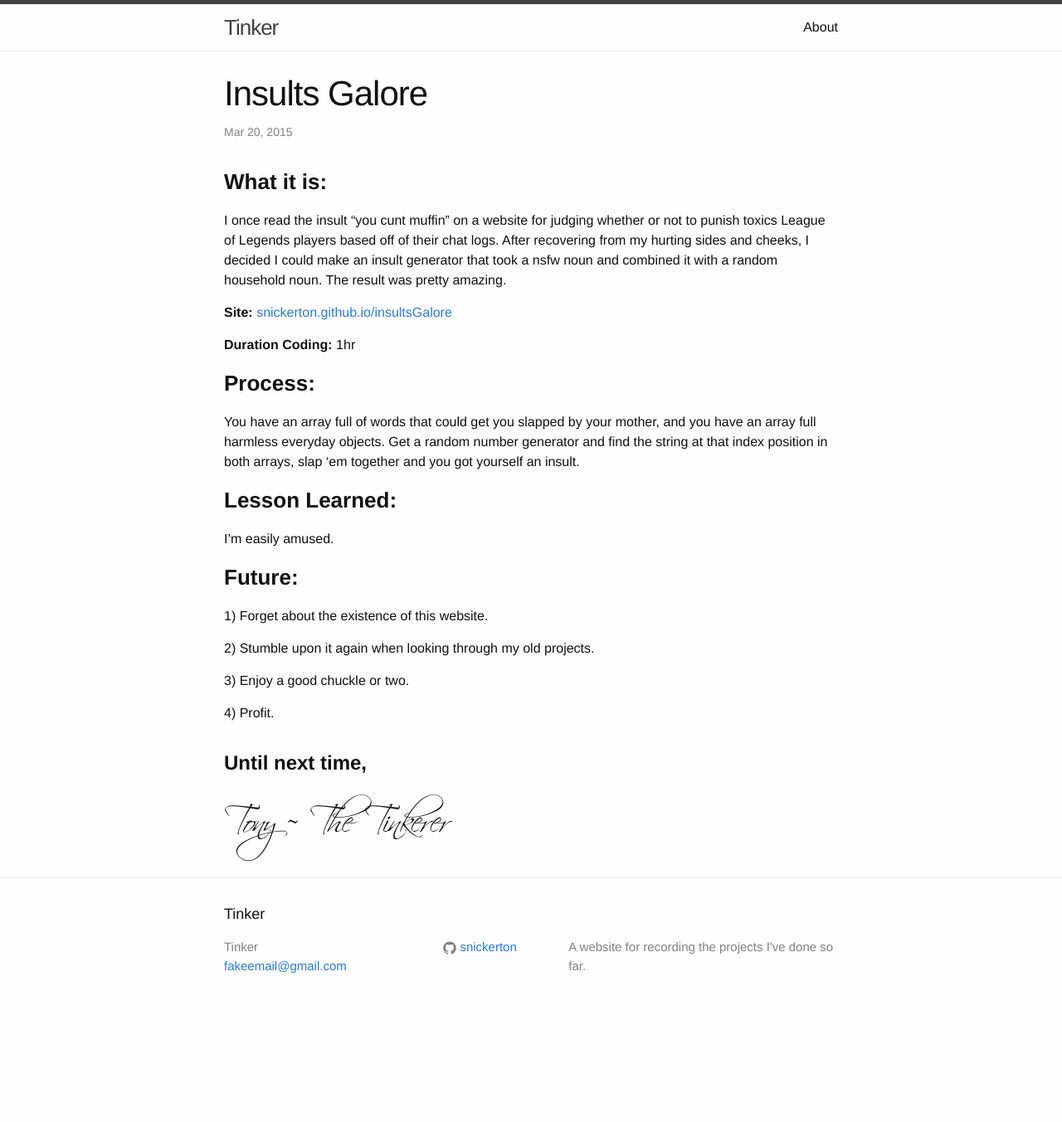
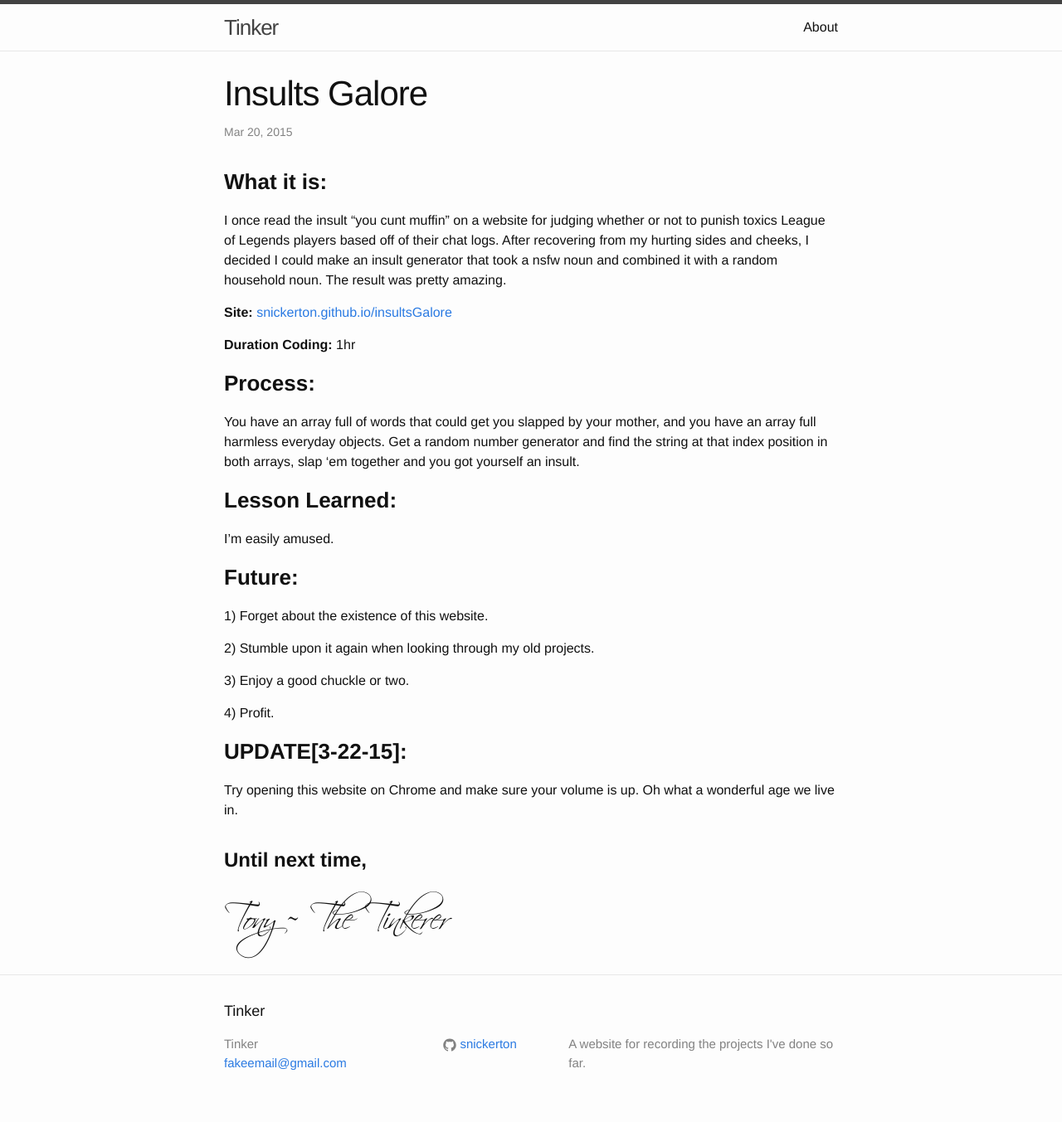
Before and after one commit to snickerton/snickerton.github.legacy, a Jekyll site: the page built from _posts/2015-03-21-Insults-Galore.markdown, in a window 1280 px wide. Shown: the whole page at 83% size. Built offline with Jekyll 4.4.1, drawn with Linux system fonts in a browser that asks for light colours; before the commit the page ends 1236 px from its top, so only the background shows below that.

Commit message:
Update 2015-03-21-Insults-Galore.markdown

```diff
--- a/_posts/2015-03-21-Insults-Galore.markdown
+++ b/_posts/2015-03-21-Insults-Galore.markdown
@@ -29,4 +29,8 @@ I'm easily amused.
 4) Profit.
 
 
+
+<h3><b>UPDATE[3-22-15]:</b></h3>
+Try opening this website on Chrome and make sure your volume is up. Oh what a wonderful age we live in.
+
 [site]:    http://snickerton.github.io/insultsGalore/
```
